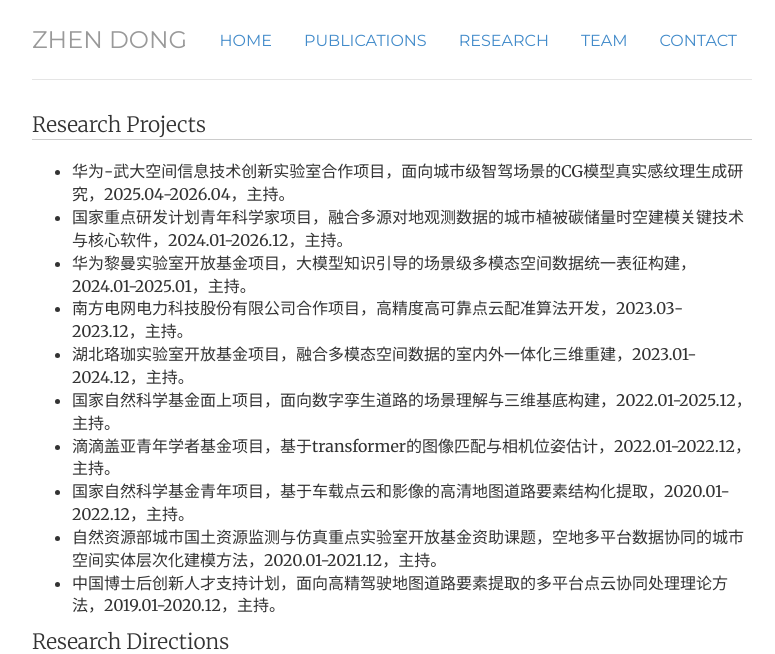
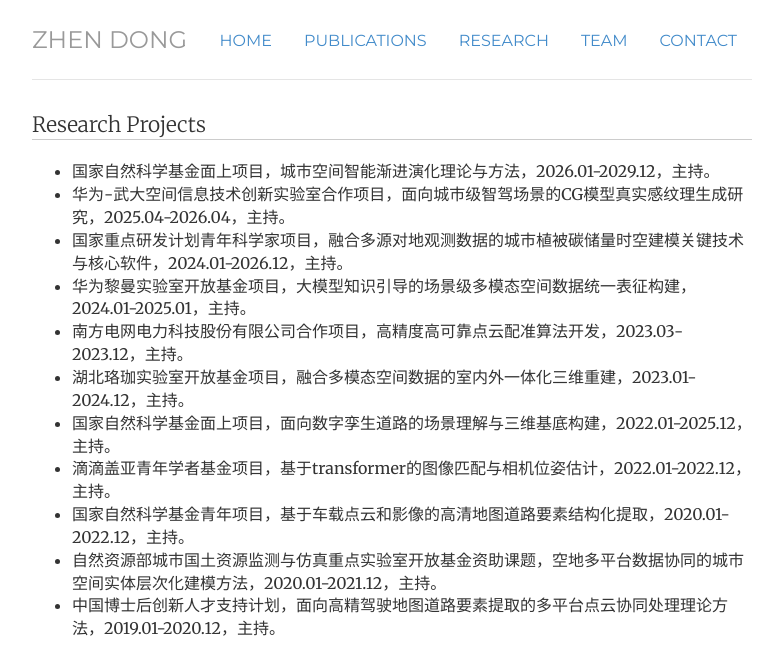
Before and after one commit to dongzhenwhu/dongzhenwhu.github.io, a Jekyll site: the page built from projects/index.html, in a window 1280 px wide and 900 px high, cut to the strip 0-654 px from the top of the window. Shown: the whole strip, without its empty margins (248-1023 px from the left). Built offline with Jekyll 4.4.1, drawn with Linux system fonts in a browser that asks for light colours.

Commit message:
add project

```diff
--- a/projects/index.html
+++ b/projects/index.html
@@ -11,6 +11,7 @@ description: My Researchs.
 <div>
 	<p class="lead" style="border-bottom:1px solid #CCC">Research Projects</p>
 	<ul>
+        <li>国家自然科学基金面上项目，城市空间智能渐进演化理论与方法，2026.01-2029.12，主持。</li>
         <li>华为-武大空间信息技术创新实验室合作项目，面向城市级智驾场景的CG模型真实感纹理生成研究，2025.04-2026.04，主持。</li>
 		<li>国家重点研发计划青年科学家项目，融合多源对地观测数据的城市植被碳储量时空建模关键技术与核心软件，2024.01-2026.12，主持。</li>
 		<li>华为黎曼实验室开放基金项目，大模型知识引导的场景级多模态空间数据统一表征构建，2024.01-2025.01，主持。</li>
```
Also changed, not shown: 1 other file.
